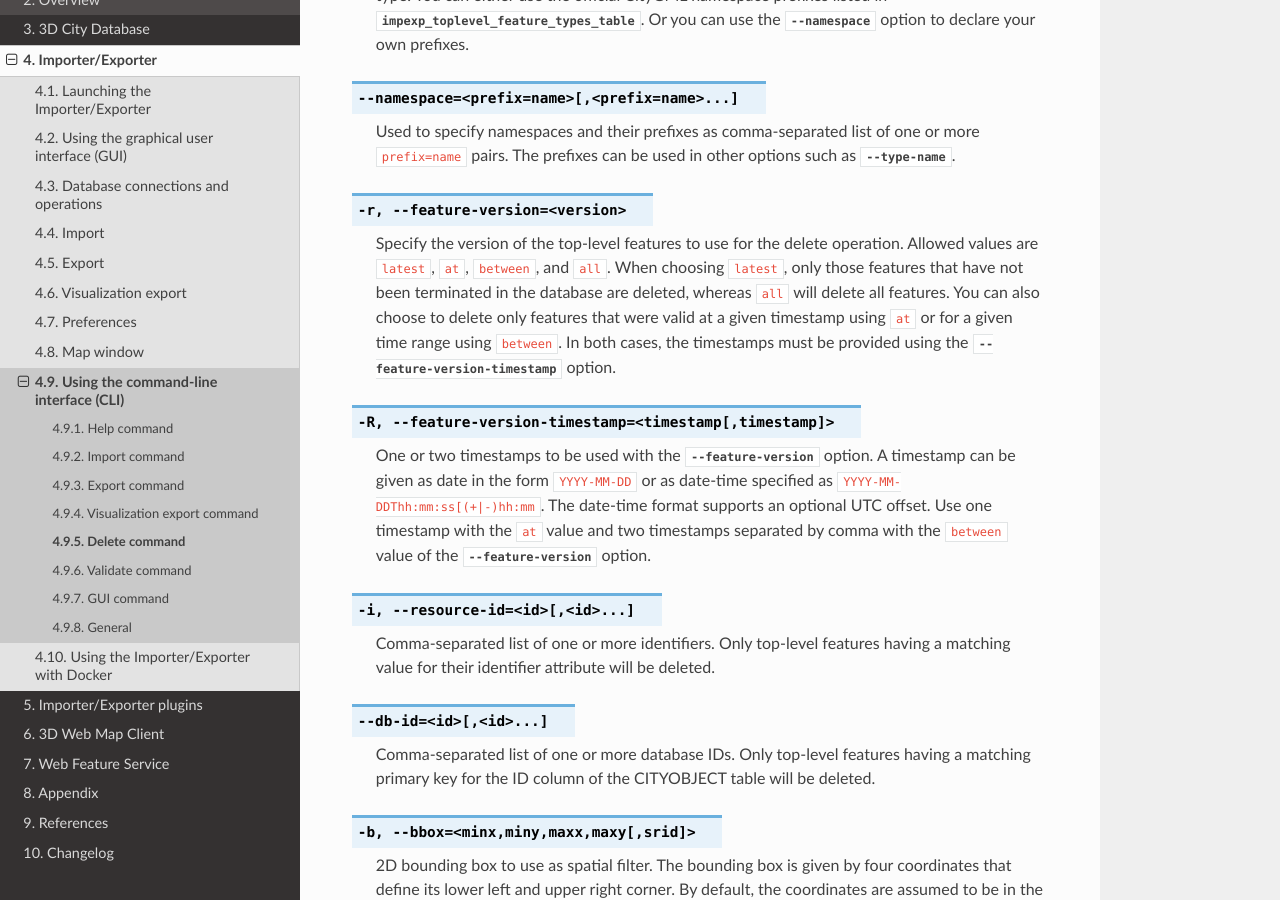
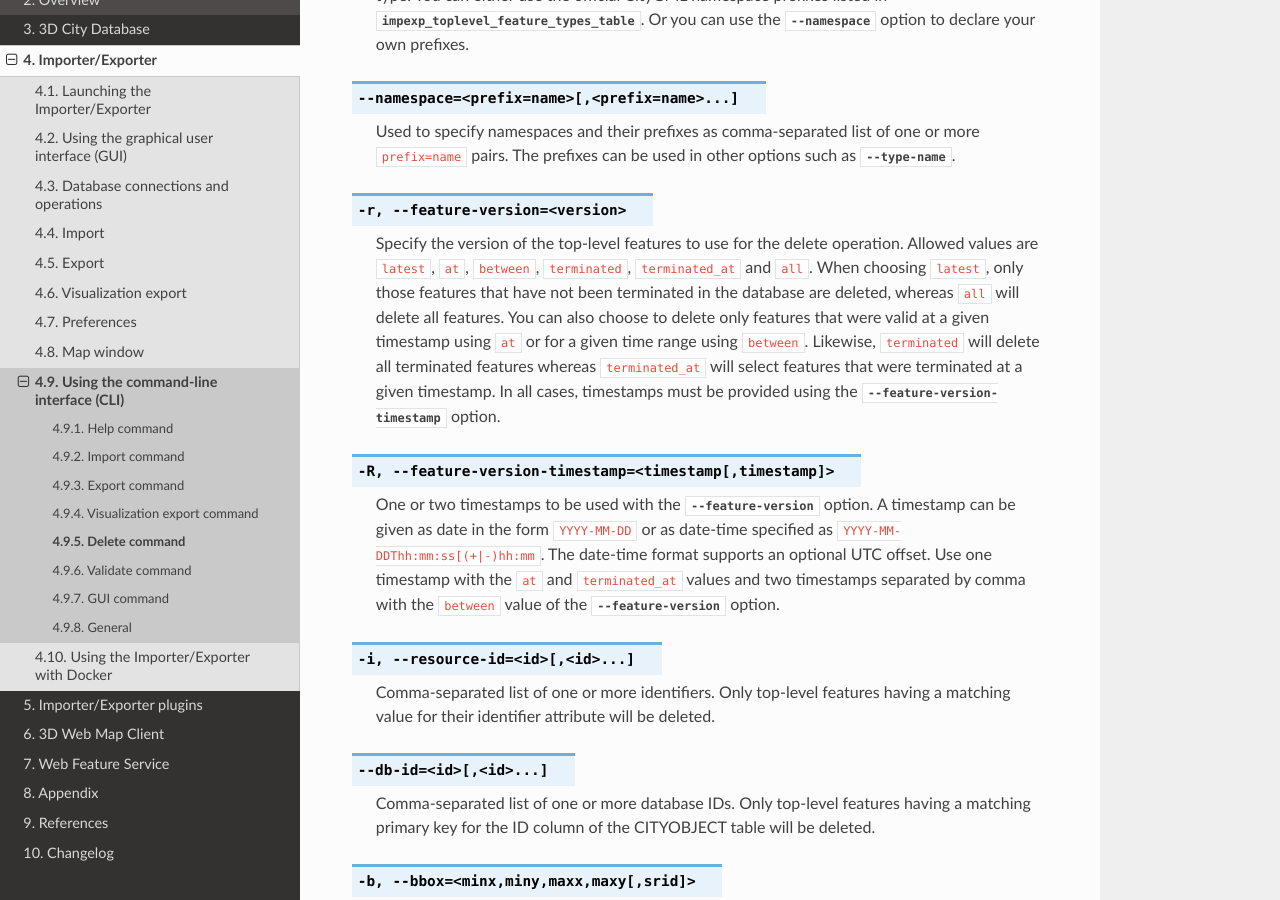
Before and after one commit to 3dcitydb/3dcitydb-docs, a Sphinx documentation site: the page built from source/impexp/cli/delete.rst, in a window 1280 px wide and 900 px high, scrolled down 2613 px. Built offline with Sphinx 7.4.7 and the Read the Docs theme 2.0.0, drawn with Linux system fonts in a browser that asks for light colours.

Commit message:
adapted delete CLI command

```diff
--- a/source/impexp/cli/delete.rst
+++ b/source/impexp/cli/delete.rst
@@ -133,19 +133,21 @@ the 3D City Database.
 .. option:: -r, --feature-version=<version>
 
    Specify the version of the top-level features to use for the delete operation. Allowed values are
-   ``latest``, ``at``, ``between``, and ``all``. When choosing ``latest``, only those features that have
-   not been terminated in the database are deleted, whereas ``all`` will delete all features.
-   You can also choose to delete only features that were valid at a given timestamp using ``at``
-   or for a given time range using ``between``. In both cases, the timestamps must be
-   provided using the :option:`--feature-version-timestamp` option.
+   ``latest``, ``at``, ``between``, ``terminated``, ``terminated_at`` and ``all``. When choosing
+   ``latest``, only those features that have not been terminated in the database are deleted,
+   whereas ``all`` will delete all features. You can also choose to delete only features that were
+   valid at a given timestamp using ``at`` or for a given time range using ``between``. Likewise,
+   ``terminated`` will delete all terminated features whereas ``terminated_at`` will select features that
+   were terminated at a given timestamp. In all cases, timestamps must be provided using the
+   :option:`--feature-version-timestamp` option.
 
 .. option:: -R, --feature-version-timestamp=<timestamp[,timestamp]>
 
    One or two timestamps to be used with the :option:`--feature-version` option. A
    timestamp can be given as date in the form ``YYYY-MM-DD`` or as date-time specified as
    ``YYYY-MM-DDThh:mm:ss[(+|-)hh:mm``. The date-time format supports an optional
-   UTC offset. Use one timestamp with the ``at`` value and two timestamps separated by comma
-   with the ``between`` value of the :option:`--feature-version` option.
+   UTC offset. Use one timestamp with the ``at`` and ``terminated_at`` values and two timestamps
+   separated by comma with the ``between`` value of the :option:`--feature-version` option.
 
 .. option:: -i, --resource-id=<id>[,<id>...]
 
```
